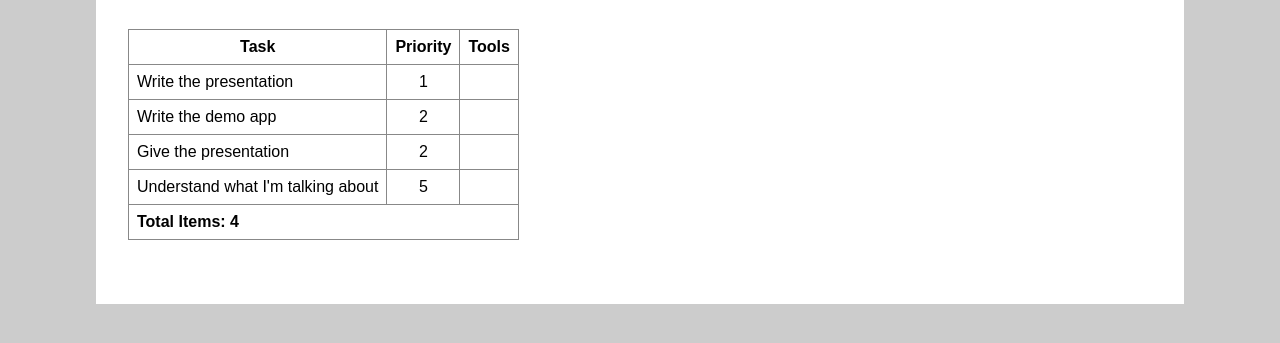
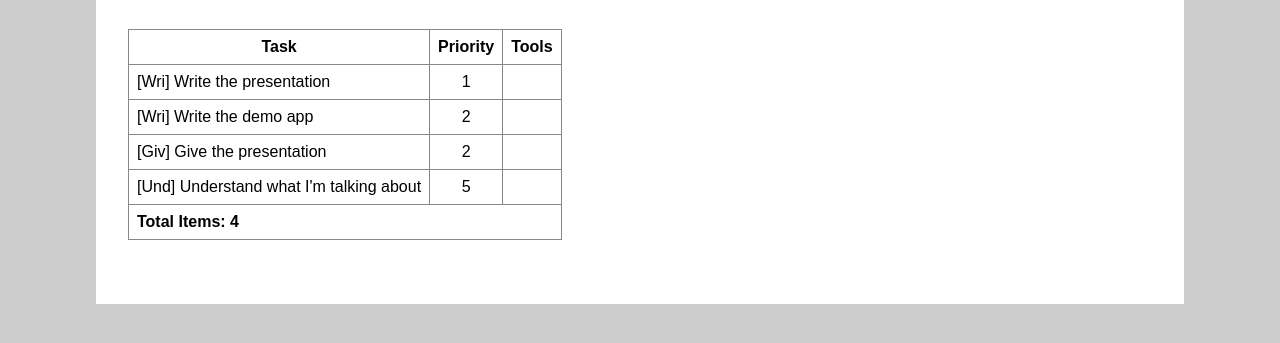
Before and after one commit to LRDesign/ember-angular-demo, a plain HTML site: page angular_app/index.html in a window 1280 px wide. Shown: the part 133-476 px from the top of the page. Drawn offline with Linux system fonts and the light colour scheme.

Commit message:
Add abbreviation to angular demo

```diff
--- a/angular_app/index.html
+++ b/angular_app/index.html
@@ -19,7 +19,10 @@
             <th>Tools</th>
           </tr>
           <tr ng-repeat="ticket in tickets">
-            <td>{{ticket.name}}</td>
+            <td>
+              {{abbreviation(ticket)}}
+              {{ticket.name}}
+            </td>
             <td class="priority">{{ticket.priority}}</td>
             <td></td>
           </tr>
--- a/angular_app/js/app.js
+++ b/angular_app/js/app.js
@@ -24,4 +24,7 @@ function TicketsController($scope, TicketList) {
   $scope.total = function(list) {
     return list.length;
   }
+  $scope.abbreviation = function(ticket) {
+    return "["+ ticket.name.slice(0,3) + "]";
+  }
 }
```
